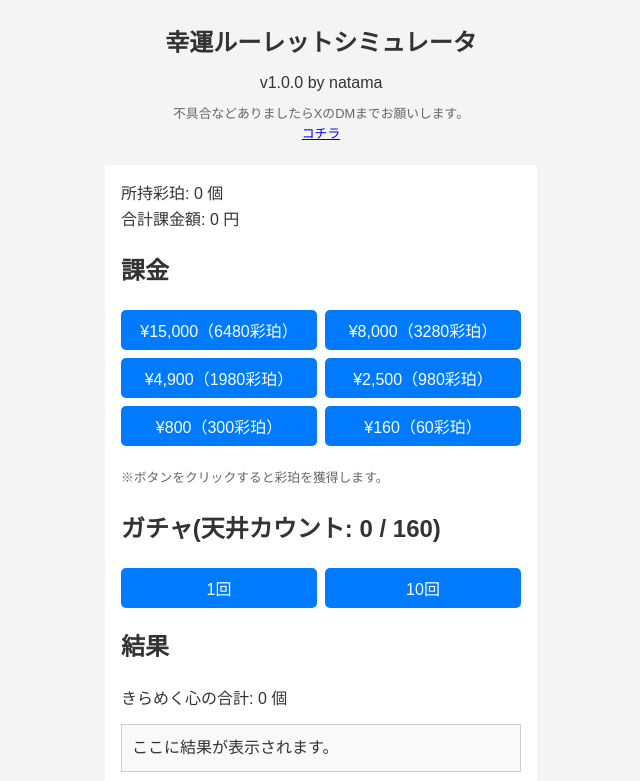
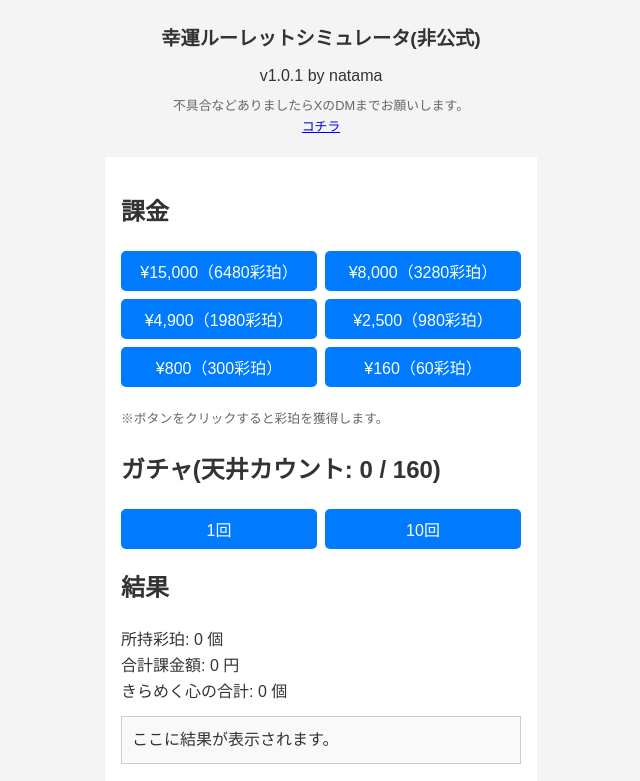
Before and after one commit to AlanMartinez210/lucky-roulette-Simulation, a plain HTML site: page index.html in a window 1280 px wide. Shown: the top 781 px of the page, without its empty margins (319-959 px from the left). Drawn offline with Linux system fonts and the light colour scheme.

Commit message:
ちょっと修正

```diff
--- a/index.html
+++ b/index.html
@@ -14,7 +14,7 @@
         }
 
         h1 {
-            font-size: 1.5em;
+            font-size: 1.2em;
             color: #333;
             margin-top: 24px;
             margin-bottom: 8px;
@@ -89,14 +89,11 @@
 
 <body>
     <header>
-        <h1>幸運ルーレットシミュレータ</h1>
-        <p>v1.0.0 by natama</p>
+        <h1>幸運ルーレットシミュレータ(非公式)</h1>
+        <p>v1.0.1 by natama</p>
         <p class="sub-text">不具合などありましたらXのDMまでお願いします。</br><a href="https://x.com/ioip2workx" target="_blank">コチラ</a></p>
     </header>
     <main>
-        <div id="ayaAmount">所持彩珀: 0 個</div>
-        <div>合計課金額: <span id="totalSpent">0</span> 円</div>
-
         <h2>課金</h2>
         <div class="button-group">
             <button id="buy15000">¥15,000（6480彩珀）</button>
@@ -108,7 +105,6 @@
         </div>
         <span class="sub-text">※ボタンをクリックすると彩珀を獲得します。</span>
 
-
         <h2>ガチャ(天井カウント: <span id="pityCounterText">0</span> / 160)</h2>
         <div class="button-group">
             <button id="gachaButton">1回</button>
@@ -116,6 +112,8 @@
         </div>
 
         <h2>結果</h2>
+        <div id="ayaAmount">所持彩珀: 0 個</div>
+        <div>合計課金額: <span id="totalSpent">0</span> 円</div>
         <div>きらめく心の合計: <span id="kiramekuCount">0</span> 個</div>
         <div id="result">ここに結果が表示されます。</div>
 
```
